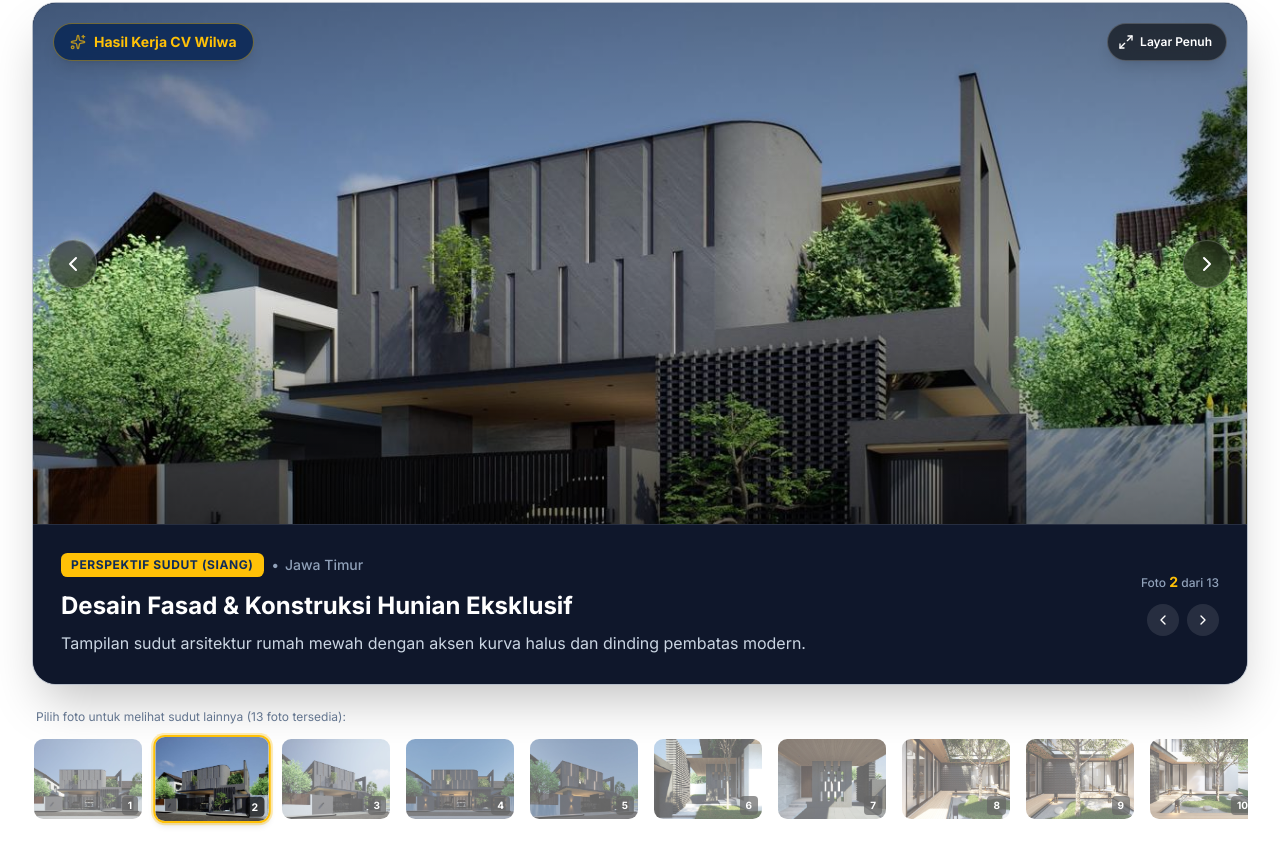
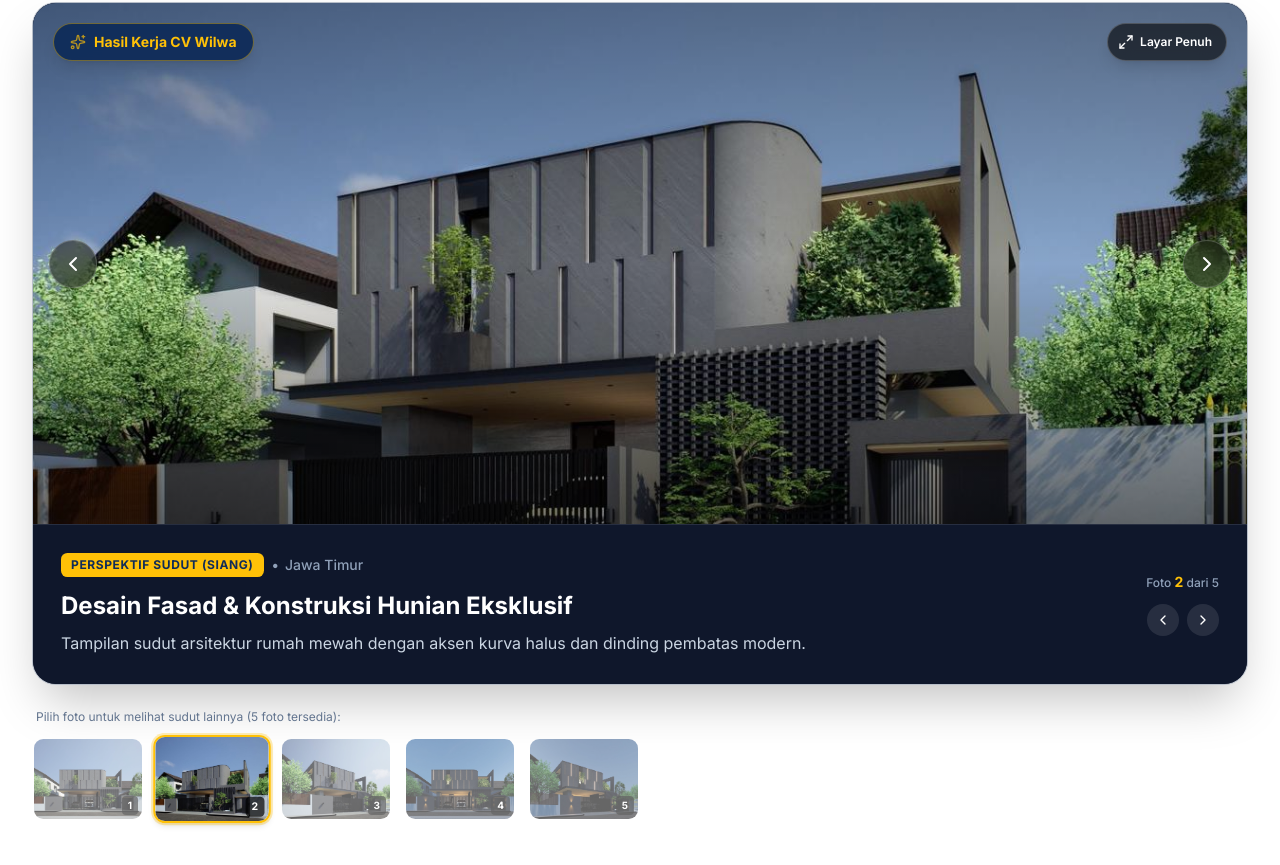
Before and after one commit to wreqr/web-PT-HEKA-SEJAHTERA-BERSAMA, a Next.js app: page / in a window 1280 px wide. Shown: the part 2705-3570 px from the top of the page. Built offline with nearby package versions, Linux system fonts and the light colour scheme.

Commit message:
refactor(portfolio): keep only slides 1-5 and remove remaining items

```diff
--- a/src/components/sections/Portfolio.tsx
+++ b/src/components/sections/Portfolio.tsx
@@ -53,70 +53,6 @@ const wilwaSlides: WilwaSlide[] = [
     location: "Jawa Timur",
     image: "/assets/images/foto%20hasil%20kerja%20kami/5.jpeg",
     description: "Harmonisasi warm ambient lighting pada kanopi plafon kayu dan taman depan rumah."
-  },
-  {
-    id: 6,
-    title: "Akses Masuk & Dinding Roster Bata Modern",
-    category: "Detail Arsitektur Eksterior",
-    location: "Jawa Timur",
-    image: "/assets/images/foto%20hasil%20kerja%20kami/6.jpeg",
-    description: "Kombinasi dinding roster bata ekspos 3D dengan jalur setapak taman dan tangga entrance."
-  },
-  {
-    id: 7,
-    title: "Foyer Entrance & Partisi Fasad Geometris",
-    category: "Foyer & Entrance Area",
-    location: "Jawa Timur",
-    image: "/assets/images/foto%20hasil%20kerja%20kami/7.jpeg",
-    description: "Partisi arsitektural berlubang geometris dengan plafon wood paneling dan lantai batu alam."
-  },
-  {
-    id: 8,
-    title: "Courtyard Zen Garden & Wood Decking",
-    category: "Inner Courtyard & Lanskap",
-    location: "Jawa Timur",
-    image: "/assets/images/foto%20hasil%20kerja%20kami/8.jpeg",
-    description: "Area santai tengah rumah berkonsep Zen Garden dengan decking kayu, taman kering, dan pintu kaca geser."
-  },
-  {
-    id: 9,
-    title: "Taman Kering Inner Court dengan Pohon Utama",
-    category: "Lanskap Tropis Modern",
-    location: "Jawa Timur",
-    image: "/assets/images/foto%20hasil%20kerja%20kami/9.jpeg",
-    description: "Integrasi pencahayaan alami melalui void atap terbuka yang menerangi pohon taman tengah."
-  },
-  {
-    id: 10,
-    title: "Lounge Deck & Taman Kering Minimalis",
-    category: "Area Relaksasi Hunian",
-    location: "Jawa Timur",
-    image: "/assets/images/foto%20hasil%20kerja%20kami/10.jpeg",
-    description: "Ruang terbuka hijau privat yang menghubungkan ruang keluarga dengan sirkulasi udara optimal."
-  },
-  {
-    id: 11,
-    title: "Suasana Malam Courtyard Zen Garden",
-    category: "Courtyard Lighting (Malam)",
-    location: "Jawa Timur",
-    image: "/assets/images/foto%20hasil%20kerja%20kami/11.jpeg",
-    description: "Pemandangan magis taman dalam rumah di malam hari dengan bollard light dan indirect lighting plafon."
-  },
-  {
-    id: 12,
-    title: "Pencahayaan Zen Garden & Tekstur Dinding",
-    category: "Detail Lanskap Malam",
-    location: "Jawa Timur",
-    image: "/assets/images/foto%20hasil%20kerja%20kami/12.jpeg",
-    description: "Sorotan lampu taman mempertegas keindahan bebatuan, rumput hijau, dan panel kayu."
-  },
-  {
-    id: 13,
-    title: "Fasad Dalam 2 Lantai Mengelilingi Courtyard",
-    category: "Arsitektur Courtyard 2 Lantai",
-    location: "Jawa Timur",
-    image: "/assets/images/foto%20hasil%20kerja%20kami/13.jpeg",
-    description: "Desain fasad interior 2 lantai modern yang memaksimalkan bukaan kaca dan sirkulasi alami."
   }
 ];
 
```
